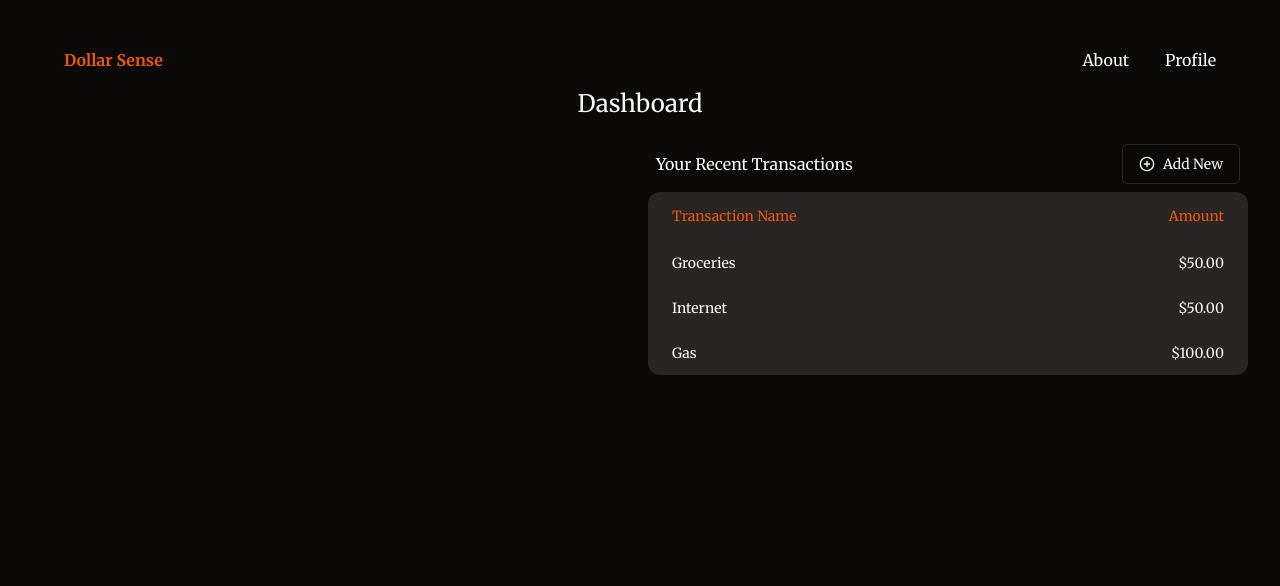
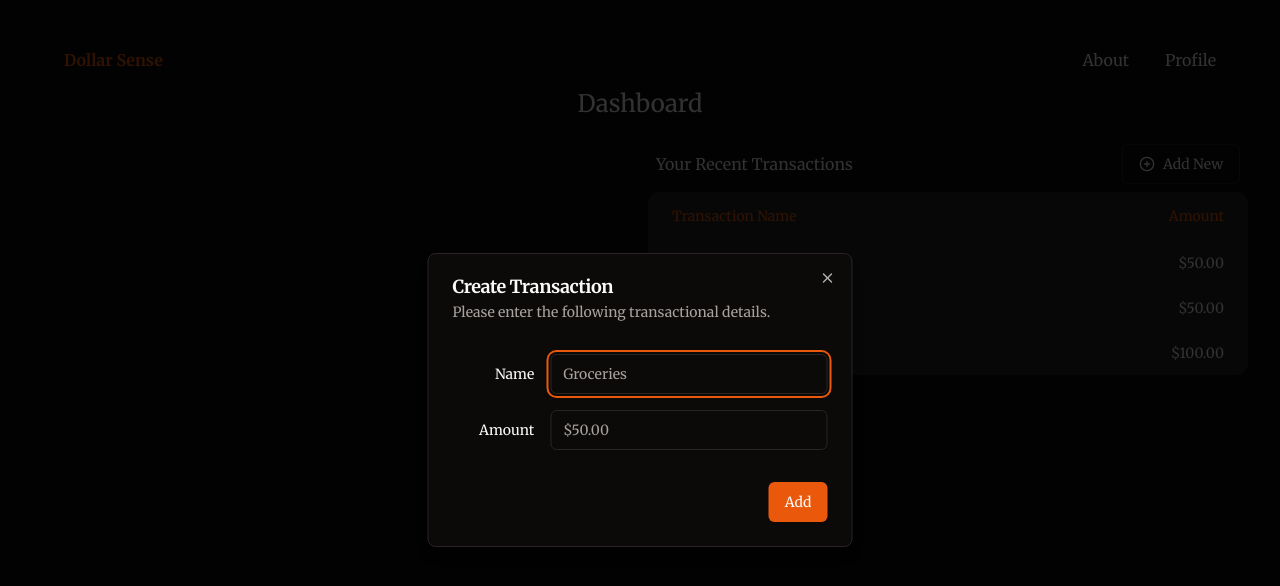
Before and after one commit to TaimoorAleem/DollarSenseApp, a React (Vite) app in the folder dollarsenseapp-client/: page /dashboard in a window 1280 px wide. Both pictures are taken after a click on the button "Add New". Shown: the top 586 px of the page. Built offline with nearby package versions, Linux system fonts and the light colour scheme.

Commit message:
Add logo icon and Add create transaction input diolog.

```diff
--- a/dollarsenseapp-client/index.html
+++ b/dollarsenseapp-client/index.html
@@ -2,7 +2,7 @@
 <html lang="en">
   <head>
     <meta charset="UTF-8" />
-    <link rel="icon" type="image/svg+xml" href="/vite.svg" />
+    <link rel="icon" type="image/png" href="/dollarsense-logo.png" />
     <meta name="viewport" content="width=device-width, initial-scale=1.0" />
     <title>Dollar Sense</title>
     <link rel="preconnect" href="https://fonts.googleapis.com">
--- a/dollarsenseapp-client/package.json
+++ b/dollarsenseapp-client/package.json
@@ -12,6 +12,8 @@
   "dependencies": {
     "@headlessui/react": "^1.7.18",
     "@heroicons/react": "^2.1.1",
+    "@radix-ui/react-dialog": "^1.0.5",
+    "@radix-ui/react-label": "^2.0.2",
     "@radix-ui/react-slot": "^1.0.2",
     "class-variance-authority": "^0.7.0",
     "clsx": "^2.1.0",
--- a/dollarsenseapp-client/src/components/RecentTransactions.tsx
+++ b/dollarsenseapp-client/src/components/RecentTransactions.tsx
@@ -6,8 +6,22 @@
     TableHeader,
     TableRow,
   } from "@/components/ui/table"
+
+import {
+  Dialog,
+  DialogClose,
+  DialogContent,
+  DialogDescription,
+  DialogFooter,
+  DialogHeader,
+  DialogTitle,
+  DialogTrigger,
+} from "@/components/ui/dialog"
+
 import { Button } from "./ui/button"
 import { PlusCircle } from "lucide-react"
+import { Input } from "@/components/ui/input"
+import { Label } from "@/components/ui/label"
 
 
 const RecentTransactions = () => {
@@ -15,14 +29,52 @@
     <div>
         <div className="flex flex-row justify-between items-center m-2">
           <h2 className="align-middle">Your Recent Transactions</h2>
-          <Button variant={"outline"} className="align-middle">
-            <PlusCircle className="mr-2 h-4 w-4" /> Add New
-          </Button>
+          <Dialog>
+            <DialogTrigger asChild>
+              <Button variant="outline"><PlusCircle className="mr-2 h-4 w-4" /> Add New</Button>
+            </DialogTrigger>
+            <DialogContent className="sm:max-w-[425px]">
+              <DialogHeader>
+                <DialogTitle>Create Transaction</DialogTitle>
+                <DialogDescription>
+                  Please enter the following transactional details.
+                </DialogDescription>
+              </DialogHeader>
+              <div className="grid gap-4 py-4">
+                <div className="grid grid-cols-4 items-center gap-4">
+                  <Label htmlFor="transaction-name" className="text-right">
+                    Name
+                  </Label>
+                  <Input
+                    id="transaction-name"
+                    placeholder="Groceries"
+                    className="col-span-3"
+                  />
+                </div>
+                <div className="grid grid-cols-4 items-center gap-4">
+                  <Label htmlFor="transaction-amount" className="text-right">
+                    Amount
+                  </Label>
+                  <Input
+                    id="transaction-amount"
+                    placeholder="$50.00"
+                    className="col-span-3"
+                  />
+                </div>
+              </div>
+              <DialogFooter>
+                <DialogClose asChild>
+                  <Button type="submit">Add</Button>
+                </DialogClose>
+              </DialogFooter>
+            </DialogContent>
+          </Dialog>
         </div>
+
         <Table className="bg-secondary rounded-xl p-4">
             <TableHeader>
                 <TableRow>
-                <TableHead className="text-left w-[100px] px-6 py-3 w-1/2">Transaction Name</TableHead>
+                <TableHead className="text-left px-6 py-3 w-1/2">Transaction Name</TableHead>
                 <TableHead className="text-right px-6 py-3 w-1/4">Amount</TableHead>
                 </TableRow>
             </TableHeader>
--- /dev/null
+++ b/dollarsenseapp-client/src/components/ui/dialog.tsx
@@ -0,0 +1,120 @@
+import * as React from "react"
+import * as DialogPrimitive from "@radix-ui/react-dialog"
+import { X } from "lucide-react"
+
+import { cn } from "@/lib/utils"
+
+const Dialog = DialogPrimitive.Root
+
+const DialogTrigger = DialogPrimitive.Trigger
+
+const DialogPortal = DialogPrimitive.Portal
+
+const DialogClose = DialogPrimitive.Close
+
+const DialogOverlay = React.forwardRef<
+  React.ElementRef<typeof DialogPrimitive.Overlay>,
+  React.ComponentPropsWithoutRef<typeof DialogPrimitive.Overlay>
+>(({ className, ...props }, ref) => (
+  <DialogPrimitive.Overlay
+    ref={ref}
+    className={cn(
+      "fixed inset-0 z-50 bg-black/80  data-[state=open]:animate-in data-[state=closed]:animate-out data-[state=closed]:fade-out-0 data-[state=open]:fade-in-0",
+      className
+    )}
+    {...props}
+  />
+))
+DialogOverlay.displayName = DialogPrimitive.Overlay.displayName
+
+const DialogContent = React.forwardRef<
+  React.ElementRef<typeof DialogPrimitive.Content>,
+  React.ComponentPropsWithoutRef<typeof DialogPrimitive.Content>
+>(({ className, children, ...props }, ref) => (
+  <DialogPortal>
+    <DialogOverlay />
+    <DialogPrimitive.Content
+      ref={ref}
+      className={cn(
+        "fixed left-[50%] top-[50%] z-50 grid w-full max-w-lg translate-x-[-50%] translate-y-[-50%] gap-4 border bg-background p-6 shadow-lg duration-200 data-[state=open]:animate-in data-[state=closed]:animate-out data-[state=closed]:fade-out-0 data-[state=open]:fade-in-0 data-[state=closed]:zoom-out-95 data-[state=open]:zoom-in-95 data-[state=closed]:slide-out-to-left-1/2 data-[state=closed]:slide-out-to-top-[48%] data-[state=open]:slide-in-from-left-1/2 data-[state=open]:slide-in-from-top-[48%] sm:rounded-lg",
+        className
+      )}
+      {...props}
+    >
+      {children}
+      <DialogPrimitive.Close className="absolute right-4 top-4 rounded-sm opacity-70 ring-offset-background transition-opacity hover:opacity-100 focus:outline-none focus:ring-2 focus:ring-ring focus:ring-offset-2 disabled:pointer-events-none data-[state=open]:bg-accent data-[state=open]:text-muted-foreground">
+        <X className="h-4 w-4" />
+        <span className="sr-only">Close</span>
+      </DialogPrimitive.Close>
+    </DialogPrimitive.Content>
+  </DialogPortal>
+))
+DialogContent.displayName = DialogPrimitive.Content.displayName
+
+const DialogHeader = ({
+  className,
+  ...props
+}: React.HTMLAttributes<HTMLDivElement>) => (
+  <div
+    className={cn(
+      "flex flex-col space-y-1.5 text-center sm:text-left",
+      className
+    )}
+    {...props}
+  />
+)
+DialogHeader.displayName = "DialogHeader"
+
+const DialogFooter = ({
+  className,
+  ...props
+}: React.HTMLAttributes<HTMLDivElement>) => (
+  <div
+    className={cn(
+      "flex flex-col-reverse sm:flex-row sm:justify-end sm:space-x-2",
+      className
+    )}
+    {...props}
+  />
+)
+DialogFooter.displayName = "DialogFooter"
+
+const DialogTitle = React.forwardRef<
+  React.ElementRef<typeof DialogPrimitive.Title>,
+  React.ComponentPropsWithoutRef<typeof DialogPrimitive.Title>
+>(({ className, ...props }, ref) => (
+  <DialogPrimitive.Title
+    ref={ref}
+    className={cn(
+      "text-lg font-semibold leading-none tracking-tight",
+      className
+    )}
+    {...props}
+  />
+))
+DialogTitle.displayName = DialogPrimitive.Title.displayName
+
+const DialogDescription = React.forwardRef<
+  React.ElementRef<typeof DialogPrimitive.Description>,
+  React.ComponentPropsWithoutRef<typeof DialogPrimitive.Description>
+>(({ className, ...props }, ref) => (
+  <DialogPrimitive.Description
+    ref={ref}
+    className={cn("text-sm text-muted-foreground", className)}
+    {...props}
+  />
+))
+DialogDescription.displayName = DialogPrimitive.Description.displayName
+
+export {
+  Dialog,
+  DialogPortal,
+  DialogOverlay,
+  DialogClose,
+  DialogTrigger,
+  DialogContent,
+  DialogHeader,
+  DialogFooter,
+  DialogTitle,
+  DialogDescription,
+}
--- /dev/null
+++ b/dollarsenseapp-client/src/components/ui/input.tsx
@@ -0,0 +1,25 @@
+import * as React from "react"
+
+import { cn } from "@/lib/utils"
+
+export interface InputProps
+  extends React.InputHTMLAttributes<HTMLInputElement> {}
+
+const Input = React.forwardRef<HTMLInputElement, InputProps>(
+  ({ className, type, ...props }, ref) => {
+    return (
+      <input
+        type={type}
+        className={cn(
+          "flex h-10 w-full rounded-md border border-input bg-background px-3 py-2 text-sm ring-offset-background file:border-0 file:bg-transparent file:text-sm file:font-medium placeholder:text-muted-foreground focus-visible:outline-none focus-visible:ring-2 focus-visible:ring-ring focus-visible:ring-offset-2 disabled:cursor-not-allowed disabled:opacity-50",
+          className
+        )}
+        ref={ref}
+        {...props}
+      />
+    )
+  }
+)
+Input.displayName = "Input"
+
+export { Input }
--- /dev/null
+++ b/dollarsenseapp-client/src/components/ui/label.tsx
@@ -0,0 +1,24 @@
+import * as React from "react"
+import * as LabelPrimitive from "@radix-ui/react-label"
+import { cva, type VariantProps } from "class-variance-authority"
+
+import { cn } from "@/lib/utils"
+
+const labelVariants = cva(
+  "text-sm font-medium leading-none peer-disabled:cursor-not-allowed peer-disabled:opacity-70"
+)
+
+const Label = React.forwardRef<
+  React.ElementRef<typeof LabelPrimitive.Root>,
+  React.ComponentPropsWithoutRef<typeof LabelPrimitive.Root> &
+    VariantProps<typeof labelVariants>
+>(({ className, ...props }, ref) => (
+  <LabelPrimitive.Root
+    ref={ref}
+    className={cn(labelVariants(), className)}
+    {...props}
+  />
+))
+Label.displayName = LabelPrimitive.Root.displayName
+
+export { Label }
```
Also changed, not shown: dollarsenseapp-client/public/dollarsense-logo.png (added), 1 other file (tests, documents, lock files or other folders).
